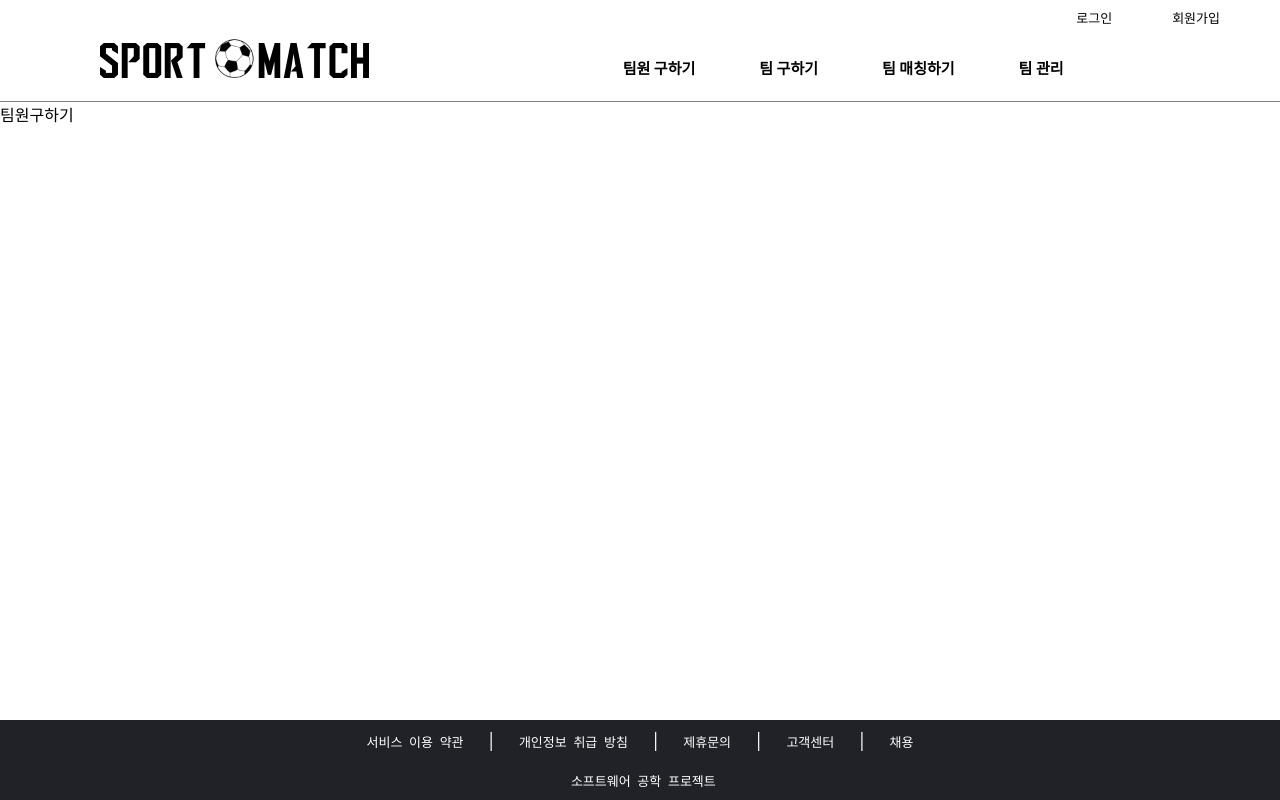
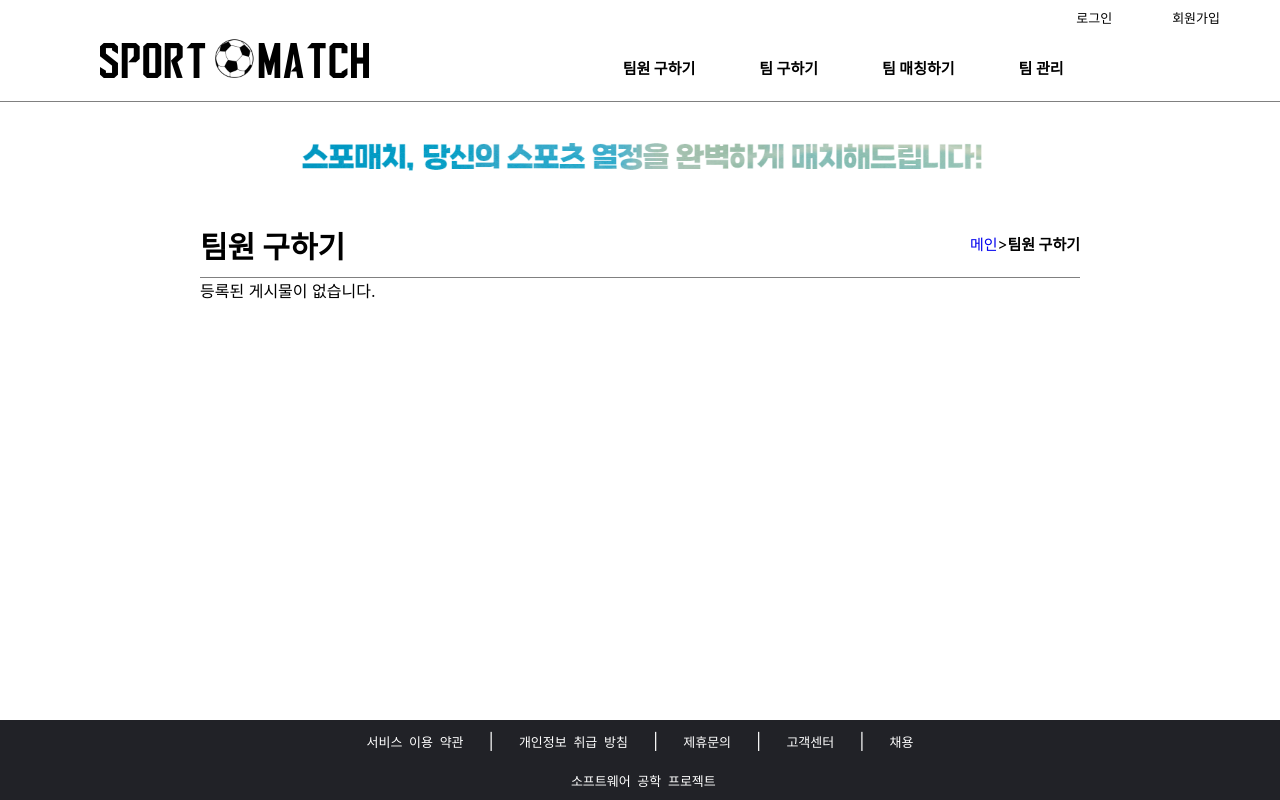
Before and after one commit to SW-Engneering/SW-client, a React (Create React App) app: page /member in a window 1280 px wide. Built offline with nearby package versions, Linux system fonts and the light colour scheme.

Commit message:
feat 팀원 구하기 페이지 뼈대 생성

```diff
--- a/src/component/page/02_Member.js
+++ b/src/component/page/02_Member.js
@@ -1,3 +1,62 @@
+import styled from "styled-components";
+import 배너 from "../images/배너.png"
+
 export default function Member() {
-    return <div>팀원구하기</div>;
+    return(
+        <Container>
+            <BannerContainer>
+                <Image src={배너} alt="배너" />
+            </BannerContainer>
+            <TitleContainer>
+                <TeamContainer>
+                    팀원 구하기
+                </TeamContainer>
+                <SitemapContainer>
+                    <a href="/">메인</a>
+                    &gt;
+                    <strong>팀원 구하기</strong>
+                </SitemapContainer>
+            </TitleContainer>
+            <div>
+                등록된 게시물이 없습니다.
+            </div>
+        </Container>
+    );
 }
+
+const Container = styled.div`
+    justify-content: center;
+    align-item: center;
+    padding-left: 200px;
+    padding-right: 200px;
+
+`;
+
+const BannerContainer = styled.div`
+    display: flex;
+    justify-content: center;
+    align-item: center;
+`;
+
+const TitleContainer = styled.div`
+    display: flex;
+    justify-content: space-between;
+    border-bottom: 0.1px solid grey; /* 하단 회색 줄 */
+`;
+
+const TeamContainer = styled.div`
+    font-size: 30px;
+    font-weight: bold;
+    padding: 10px 0;
+`;
+
+const Image = styled.img`
+    width: 80%;
+    height: auto;
+    object-fit: contain;
+`;
+
+const SitemapContainer = styled.div`
+    font-size: 15px;
+    padding: 20px 0; /* 위아래 패딩 추가 */
+`;
```
Also changed, not shown: src/component/images/배너.png (added).
